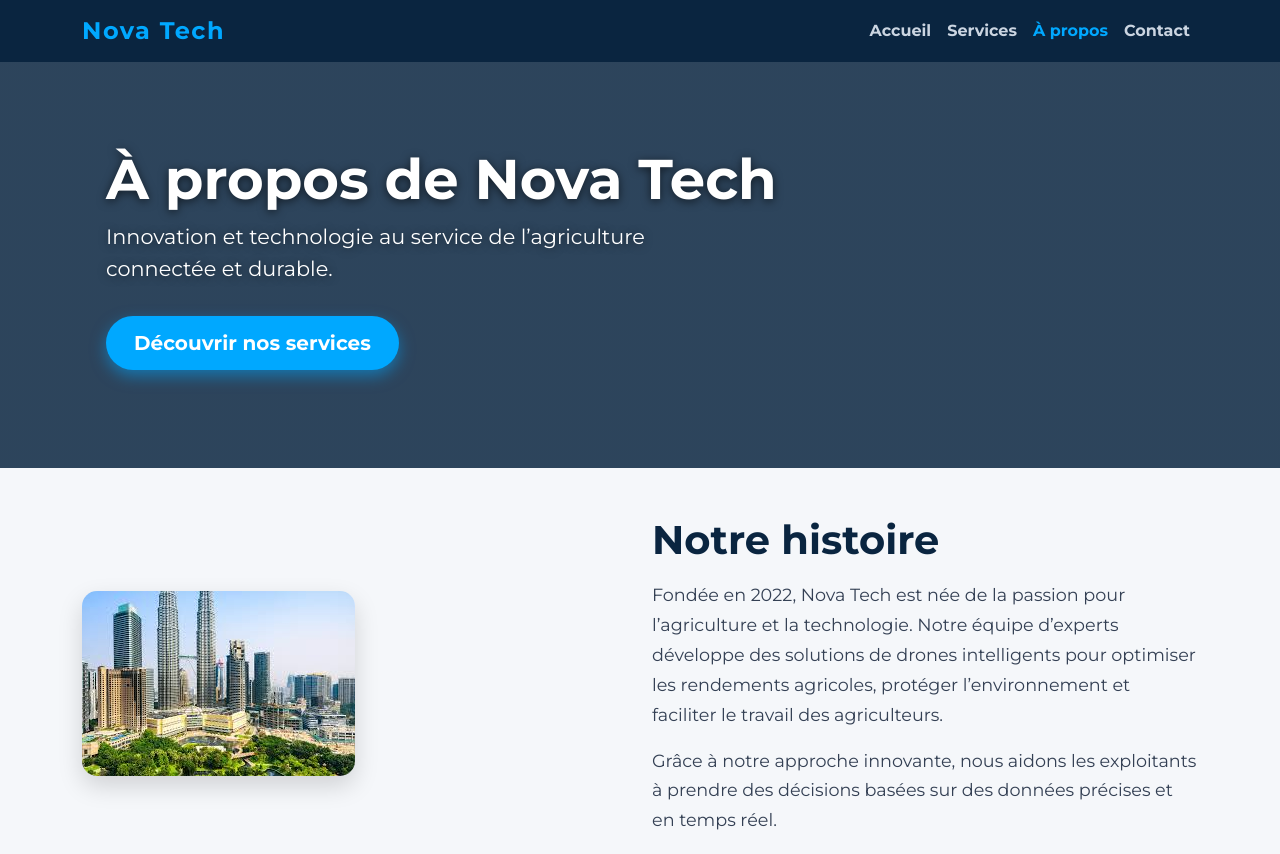
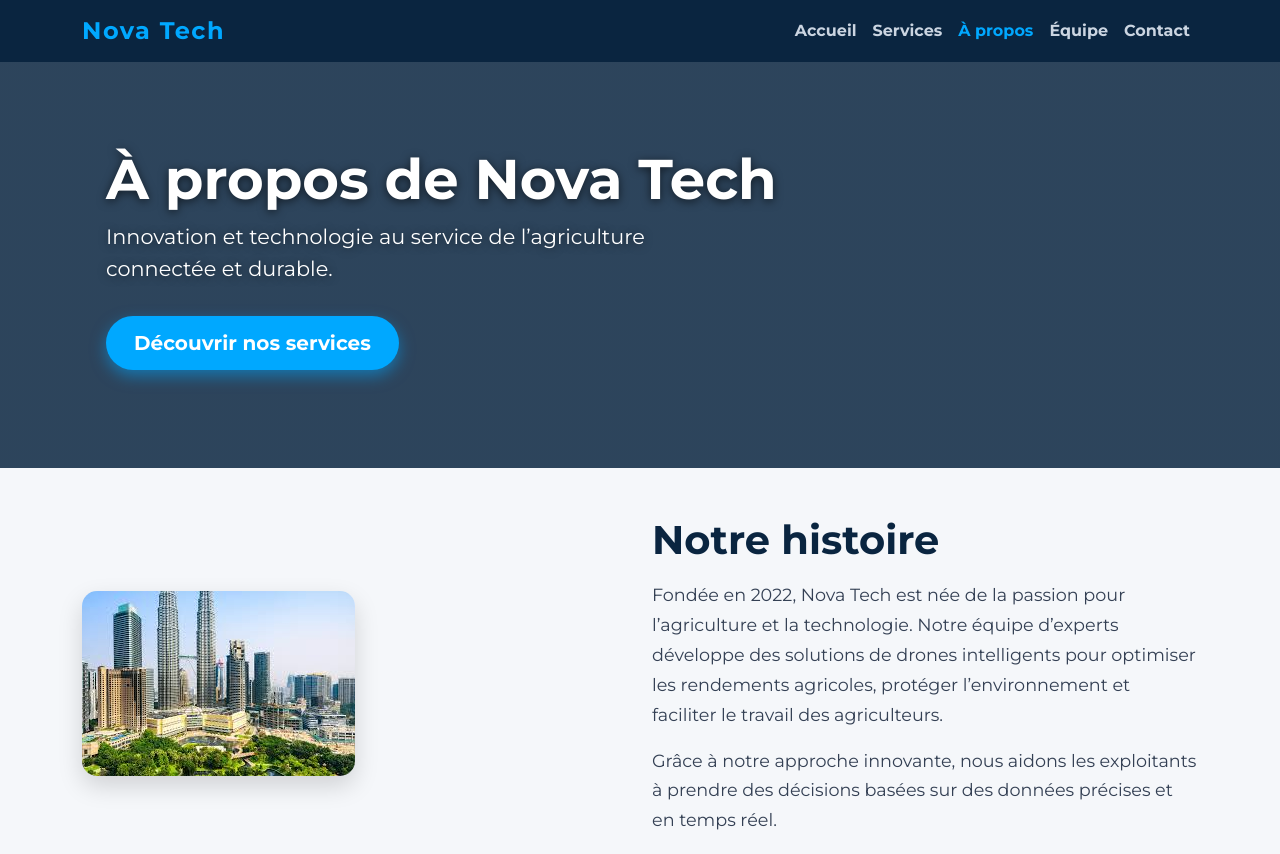
Before and after one commit to Dingboy03/nova-tech-site, a plain HTML site: page about.html in a window 1280 px wide. Shown: the top 854 px of the page. Drawn offline with nearby package versions, Linux system fonts and the light colour scheme; a script that the page names is missing.

Commit message:
ajout du nav equipe

```diff
--- a/about.html
+++ b/about.html
@@ -184,6 +184,7 @@
           <li class="nav-item"><a class="nav-link" href="index.html">Accueil</a></li>
           <li class="nav-item"><a class="nav-link" href="services.html">Services</a></li>
           <li class="nav-item"><a class="nav-link active" href="about.html">À propos</a></li>
+          <li class="nav-item"><a class="nav-link" href="team.html">Équipe</a></li>
           <li class="nav-item"><a class="nav-link" href="contact.html">Contact</a></li>
         </ul>
       </div>
```
Also changed, not shown: team.html (+2 -0 lines).
